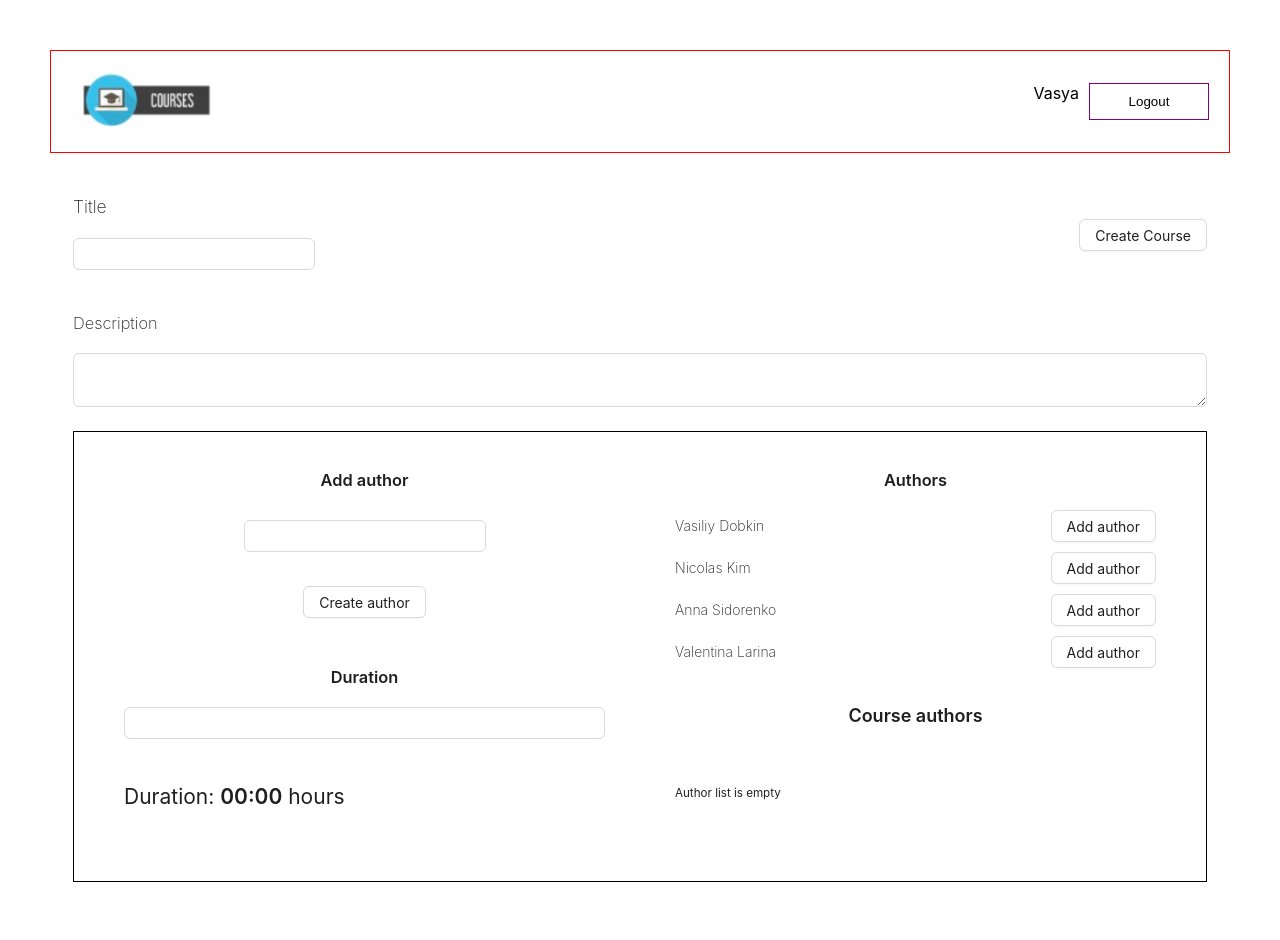
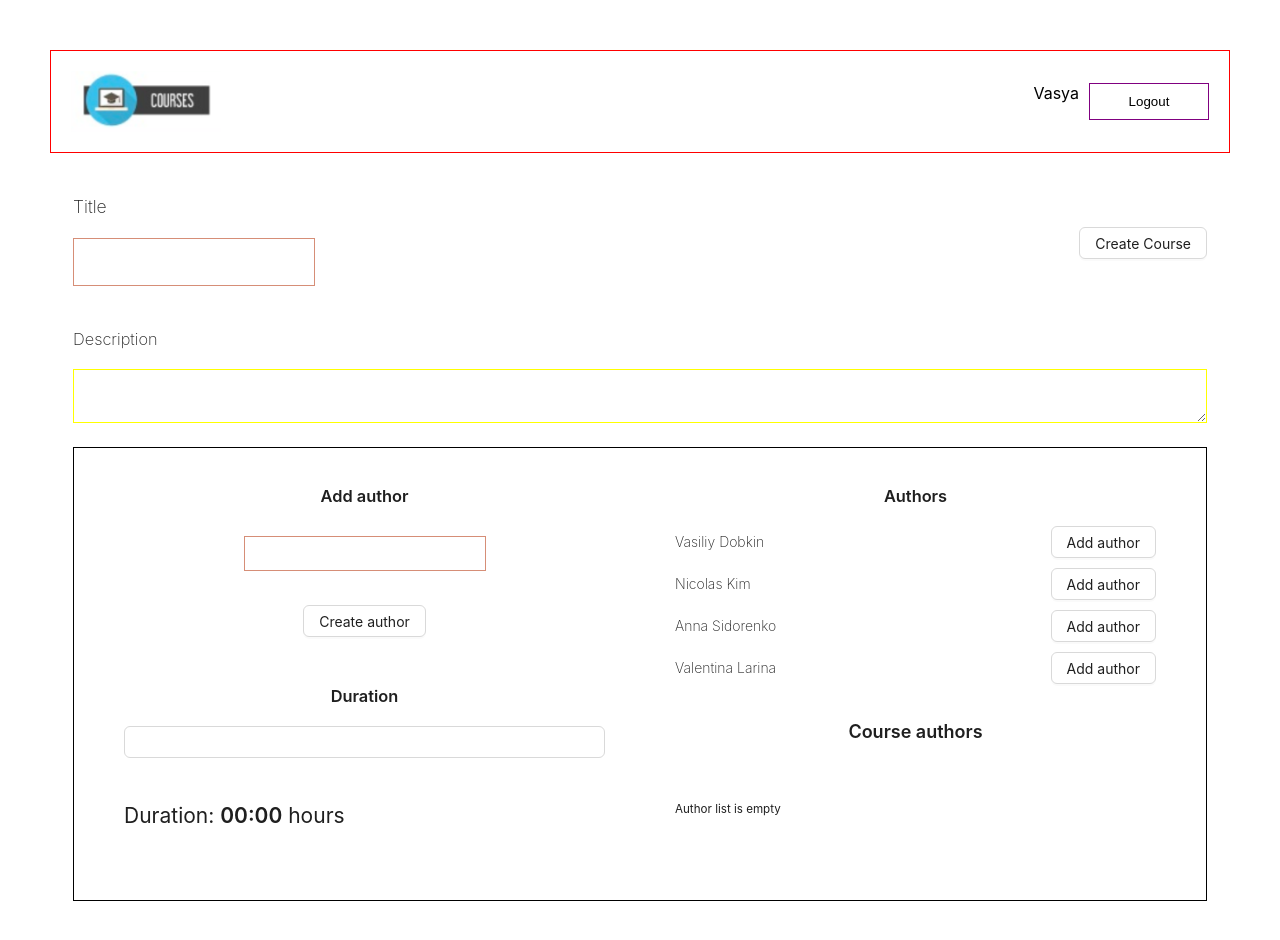
Before and after one commit to kevinbrane/React-practice, a React (Create React App) app in the folder courses-app/: page /create-course in a window 1280 px wide. Shown: the top 940 px of the page. Built offline with nearby package versions, Linux system fonts and the light colour scheme.

Commit message:
task finished

```diff
--- a/courses-app/src/pages/CreateCourse.jsx
+++ b/courses-app/src/pages/CreateCourse.jsx
@@ -58,15 +58,15 @@ const CreateCourse = () => {
           <div className='create'>
               <div className='title'>
                 <h3 className='title-label'>Title</h3>
-                <Form.Item rules={[{ required: true, message: 'please enter the course title!' }]} placeholder='Enter title...' name="title">
-                  <Input/>
+                <Form.Item  rules={[{ required: true, message: 'please enter the course title!' }]} placeholder='Enter title...' name="title">
+                  <Input className='titleInput'/>
                 </Form.Item>
               </div>
               <Button>Create Course</Button>
           </div>
           <h3 className='title-label'>Description</h3>
           <Form.Item rules={[{ required: true, message: 'please enter the description of the course!' }]} placeholder='Enter description...' name="description">
-            <Input.TextArea/>
+            <Input.TextArea className='textarea'/>
           </Form.Item>
         </div>
         <div className='create-info'>
@@ -74,7 +74,7 @@ const CreateCourse = () => {
             <div className='add-author'>
                 <h3 className='author-label'>Add author</h3>
                 <Form.Item placeholder='Enter author name...' name="authorName">
-                  <Input onChange={(event) => setAuthorName(event.target.value)} />
+                  <Input className='authorname' onChange={(event) => setAuthorName(event.target.value)}  />
                 </Form.Item>
                 <Button onClick={createAuthor}>Create author</Button>
             </div>
--- a/courses-app/src/styles/CreateCourse.css
+++ b/courses-app/src/styles/CreateCourse.css
@@ -13,6 +13,12 @@
   font-weight: 200;
 }
 
+.titleInput{
+  height: 48px;
+  border-color: rgb(189 71 34 / 61%) ;
+  border-radius: 0;
+}
+
 .create-info{
   border: 1px solid black;
   padding: 20px 50px 50px 50px;
@@ -21,6 +27,11 @@
   flex-direction: row;
   gap: 70px;
   justify-content: space-between;
+}
+
+.textarea{
+  border: 1px solid yellow;
+  border-radius: 0;
 }
 
 .textarea:focus-visible{
@@ -40,6 +51,12 @@
     flex-direction: column;
     align-items: center;
     gap: 10px;
+}
+
+.authorname{
+  border-color: rgb(189 71 34 / 61%);
+  height: 35px;
+  border-radius: 0;
 }
 
 .author-label{
```
Also changed, not shown: courses-app/src/components/SearchBar.jsx (line endings or trailing spaces).
